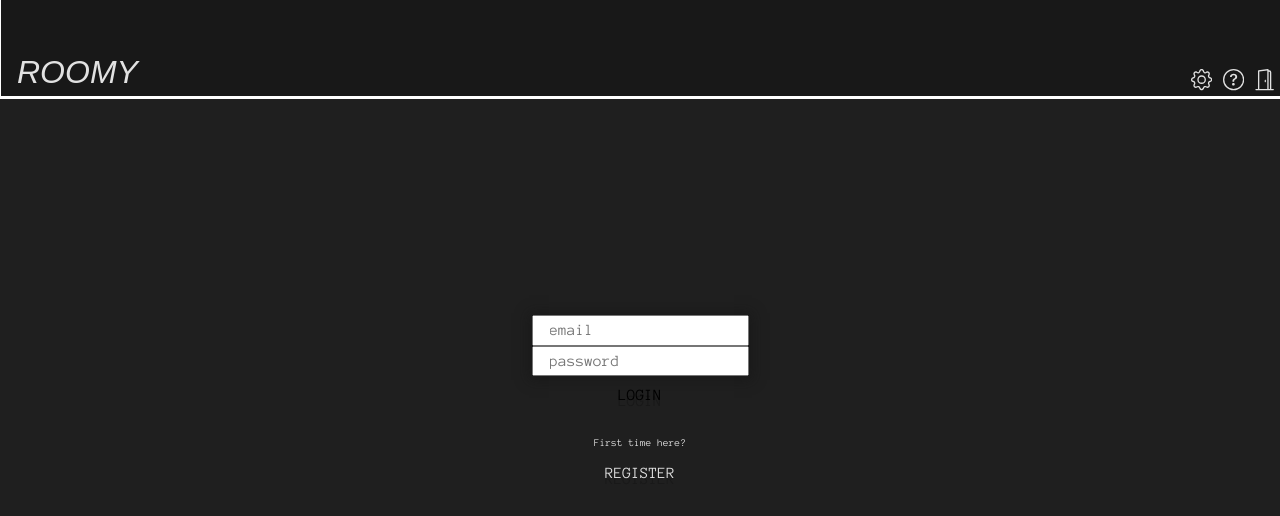
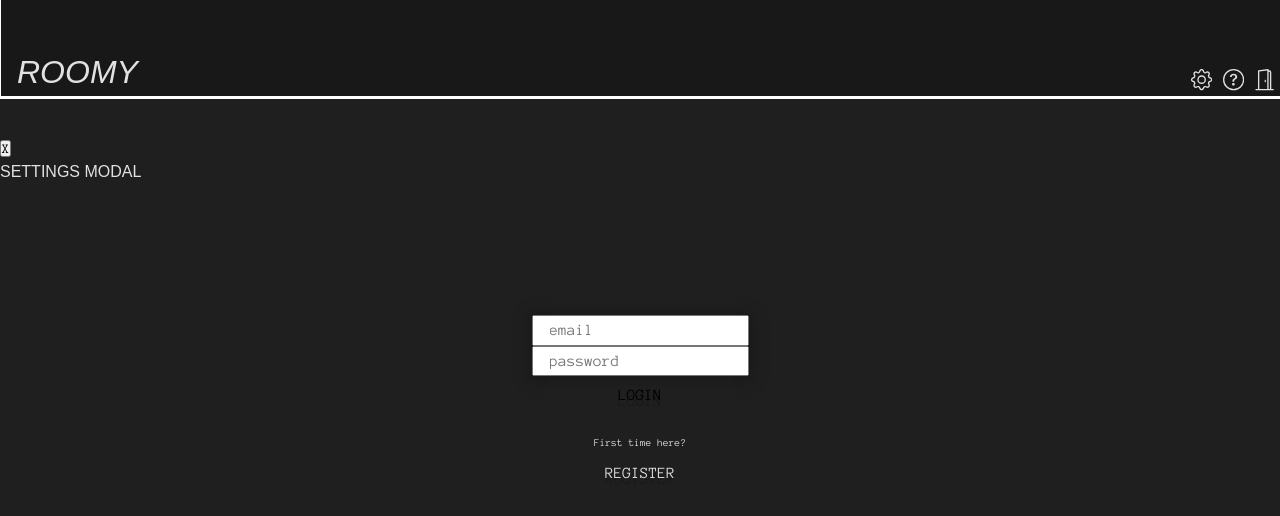
Before and after one commit to JaynewDee/meeps, a React (Vite) app in the folder client/: page / in a window 1280 px wide. Both pictures are taken after a click on the element 1201 px from the left and 80 px from the top of the page. Shown: the top 516 px of the page. Built offline with nearby package versions, Linux system fonts and the light colour scheme; no server answers.

Commit message:
createPortal in Header for Modal control

```diff
--- a/client/index.html
+++ b/client/index.html
@@ -7,6 +7,7 @@
   </head>
   <body>
     <div id="root"></div>
+    <div id="modal-root"></div>
     <script type="module" src="/src/index.tsx"></script>
   </body>
 </html>
--- a/client/src/App.css
+++ b/client/src/App.css
@@ -10,6 +10,15 @@ header {
   border-left: 1px solid white;
   border-bottom: 3px solid white;
   z-index: 1;
+}
+
+.modal-container {
+  position: absolute;
+  left: 50%;
+  top: 50%;
+  transform: translate(-50%, -50%);
+  width: 100%;
+  height: 66%;
 }
 
 .app-title {
--- a/client/src/components/ChatView.tsx
+++ b/client/src/components/ChatView.tsx
@@ -1,12 +1,12 @@
 import React, { useEffect, useState } from "react";
-import Messages from "./Messages";
+import Messages, { MessageArray } from "./Messages";
 import ChatForm from "./Forms/ChatForm";
 import SessionUtils from "./SessionUtils";
 import { API } from "../api/api";
 
 const ChatView: React.FC<any> = ({ socket }) => {
   const [loading, setLoading] = useState(true);
-  const [localMessageState, setLocalMessageState] = useState<string[]>([]);
+  const [localMessageState, setLocalMessageState] = useState<MessageArray>([]);
 
   useEffect(() => {
     const getMessages = async () => {
--- a/client/src/components/Forms/ChatForm.tsx
+++ b/client/src/components/Forms/ChatForm.tsx
@@ -1,6 +1,6 @@
 import React, { useState } from "react";
 import { BsFillArrowUpCircleFill as Arrow } from "react-icons/bs";
-import { validateMessage } from "../../utils/events";
+import { useMessageValidation } from "../../utils/hooks";
 import { SocketProp } from "../../utils/hooks";
 import { API } from "../../api/api";
 import { AuthHandle } from "../../auth/auth";
@@ -13,15 +13,14 @@ const ChatForm: React.FC<ChatFormProps> = ({ socket }) => {
   const [inputState, setInputState] = useState("");
   const [error, setError] = useState("");
 
-  const handleInputChange = (e: React.ChangeEvent<HTMLInputElement>) => {
+  const handleInputChange = (e: React.ChangeEvent<HTMLInputElement>) =>
     setInputState(e.target.value);
-  };
 
   const sendMessage = async (e: any) => {
     e.preventDefault();
 
     try {
-      const isValid = await validateMessage(
+      const isValid = await useMessageValidation(
         e,
         inputState,
         setInputState,
--- a/client/src/components/Header.tsx
+++ b/client/src/components/Header.tsx
@@ -5,7 +5,8 @@ import {
 } from "react-icons/bs";
 import { AuthHandle } from "../auth/auth";
 import { useUserContext } from "../utils/context";
-import { Dispatch, SetStateAction } from "react";
+import { Dispatch, SetStateAction, MouseEvent, useState } from "react";
+import { createPortal } from "react-dom";
 
 type Settings = {
   displayName: string;
@@ -18,6 +19,7 @@ interface SettingsProp {
 }
 
 const Header: React.FC<SettingsProp> = ({ userSettings, setUserSettings }) => {
+  const [modalState, setModalState] = useState("");
   const { logout } = useUserContext();
 
   const destroySession = () => {
@@ -25,19 +27,71 @@ const Header: React.FC<SettingsProp> = ({ userSettings, setUserSettings }) => {
     logout();
   };
 
+  const handleModalDisplay = (e: MouseEvent<HTMLSpanElement>) => {
+    const target = e.currentTarget;
+    const type = target.getAttribute("data-modal") as string;
+    setModalState(type);
+  };
+
   return (
     <header>
       <h1 className="app-title">ROOMY</h1>
       <div className="menu-options">
-        {/* On click, display settings modal */}
-        <span className="settings-icon menu-icon">{Gear({})}</span>
-        <span className="help-icon menu-icon">{Question({})}</span>
+        <span
+          className="settings-icon menu-icon"
+          data-modal="settings"
+          onClick={handleModalDisplay}
+        >
+          {Gear({})}
+        </span>
+        <span
+          className="help-icon menu-icon"
+          data-modal="help"
+          onClick={handleModalDisplay}
+        >
+          {Question({})}
+        </span>
         <span className="exit-icon menu-icon" onClick={destroySession}>
           {ExitDoor({})}
         </span>
       </div>
+      <>{modalState && Modal({ display: modalState, setter: setModalState })}</>
     </header>
   );
 };
 
 export default Header;
+
+interface ModalProps {
+  display: string;
+  setter: Dispatch<SetStateAction<string>>;
+}
+
+const Modal: React.FC<ModalProps> = ({ display, setter }) => {
+  const SettingsContent = () => {
+    return <div>SETTINGS MODAL</div>;
+  };
+
+  const HelpContent = () => {
+    return <div>HELP MODAL</div>;
+  };
+
+  const handleClose = () => setter("");
+
+  const contentSwitch = () =>
+    display === "settings" ? (
+      SettingsContent()
+    ) : display === "help" ? (
+      HelpContent()
+    ) : (
+      <></>
+    );
+
+  return createPortal(
+    <div className="modal-container">
+      <button onClick={handleClose}>X</button>
+      <div>{contentSwitch()}</div>
+    </div>,
+    document.getElementById("modal-root") as HTMLElement
+  );
+};
--- a/client/src/components/Messages.tsx
+++ b/client/src/components/Messages.tsx
@@ -23,7 +23,7 @@ type Message = {
   recipient: string;
 };
 
-type MessageArray = Message[];
+export type MessageArray = Message[];
 
 interface MessageProps {
   socket: SocketProp;
--- a/client/src/main.tsx
+++ b/client/src/main.tsx
@@ -1,4 +1,4 @@
-import { useEffect } from "react";
+import { useEffect, useState } from "react";
 import { AuthHandle } from "./auth/auth";
 import Auth from "./components/Auth";
 import ChatView from "./components/ChatView";
@@ -6,9 +6,10 @@ import { useUserContext } from "./utils/context";
 import { useChatSocket } from "./utils/hooks";
 
 function Main() {
+  const [currentRoom, setCurrentRoom] = useState("central");
   const { userState, login, logout } = useUserContext();
 
-  const socket = useChatSocket();
+  const socket = useChatSocket(currentRoom);
 
   useEffect(() => {
     // Synchronize state with session token
--- a/client/src/utils/events.ts
+++ /dev/null
@@ -1,21 +0,0 @@
-import { Dispatch, SetStateAction } from "react";
-import { handleError } from "./errors";
-import { SocketProp } from "./hooks";
-
-type DataDispatch<T> = Dispatch<SetStateAction<T>>;
-type ErrorDispatch<T> = DataDispatch<T>;
-
-export const validateMessage = async (
-  e: React.MouseEvent<HTMLButtonElement>,
-  input: string,
-  setInput: DataDispatch<string>,
-  errorSetter: ErrorDispatch<string>
-) => {
-  e.preventDefault();
-  if (input.length < 1 || input.length > 66) {
-    return handleError("length", errorSetter);
-  } else {
-    setInput("");
-    return true;
-  }
-};
--- a/client/src/utils/hooks.ts
+++ b/client/src/utils/hooks.ts
@@ -1,12 +1,14 @@
 import { useEffect, useState } from "react";
 import { io, Socket } from "socket.io-client";
+import { Dispatch, SetStateAction } from "react";
+import { handleError } from "./errors";
 
 const currentProto = window.location.protocol;
 const protoByEnv = currentProto === "http:" ? `http://localhost:3001` : ``;
 
 export type SocketProp = null | Socket<any, any>;
 
-export const useChatSocket = () => {
+export const useChatSocket = (currentRoom: string) => {
   const [socket, setSocket] = useState<SocketProp>(null);
   useEffect(() => {
     // Init client-specific socket connection
@@ -14,9 +16,10 @@ export const useChatSocket = () => {
     ///////////////////////////////
     setSocket(socket);
     ///////////////////////////////
-    socket.on("connect", () =>
-      console.log(`Socket w/ id ${socket.id} connected`)
-    );
+    socket.on("connect", () => {
+      console.log(`Socket w/ id ${socket.id} connected`);
+      socket.emit("join room", currentRoom);
+    });
     ///////////////////////////////
     return () => {
       socket.disconnect();
@@ -26,3 +29,21 @@ export const useChatSocket = () => {
 
   return socket;
 };
+
+type DataDispatch<T> = Dispatch<SetStateAction<T>>;
+type ErrorDispatch<T> = DataDispatch<T>;
+
+export const useMessageValidation = async (
+  e: React.MouseEvent<HTMLButtonElement>,
+  input: string,
+  setInput: DataDispatch<string>,
+  errorSetter: ErrorDispatch<string>
+) => {
+  e.preventDefault();
+  if (input.length < 1 || input.length > 66) {
+    return handleError("length", errorSetter);
+  } else {
+    setInput("");
+    return true;
+  }
+};
```
Also changed, not shown: 1 other file (tests, documents, lock files or other folders).
